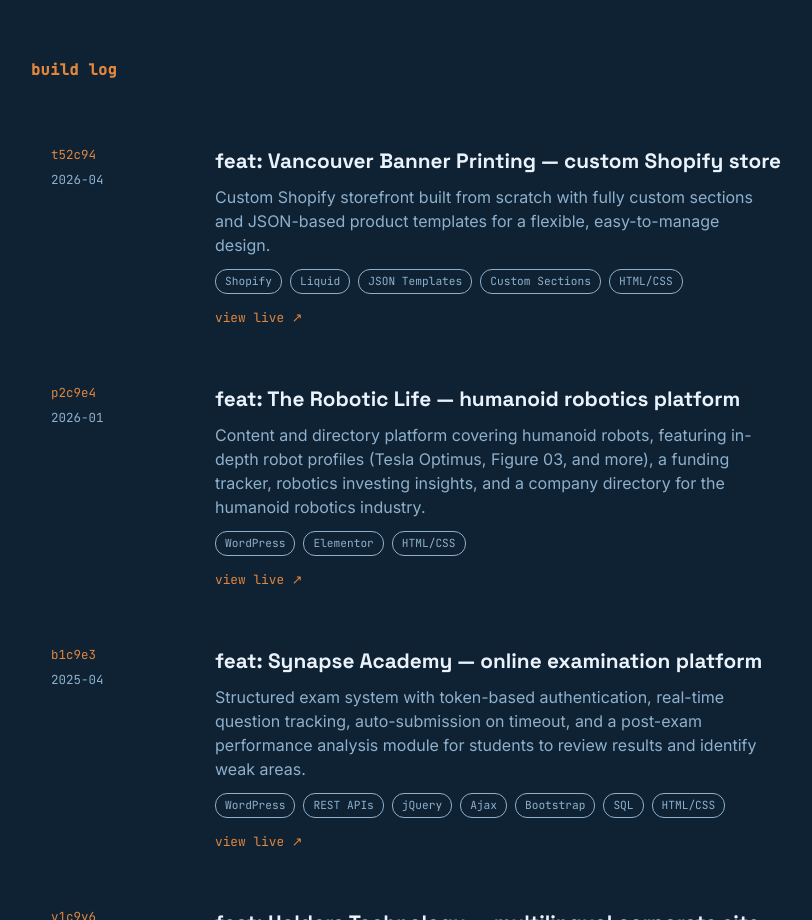
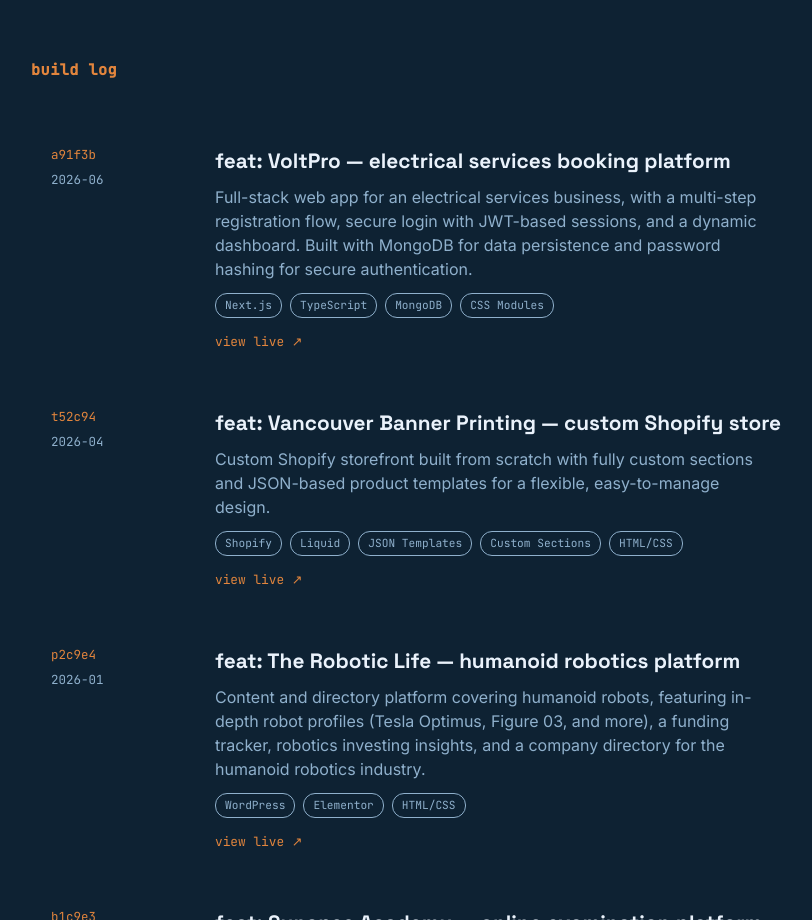
Before and after one commit to chander1322/chander1322.github.io, a plain HTML site: page index.html in a window 1280 px wide. Shown: the part 1460-2380 px from the top of the page, without its empty margins (193-1005 px from the left). Drawn offline with Linux system fonts and the light colour scheme.

Commit message:
Added Nextjs project

```diff
--- a/index.html
+++ b/index.html
@@ -327,8 +327,28 @@
   <div class="wrap">
     <h2 class="section-title">build log</h2>
 
-    <!-- [EDIT] Duplicate this .log-entry block for each project.
-         hash = make up any 7-character id, date = rough month/year -->
+	    <!-- projects -->
+		<!-- Next js project -->
+	  <div class="log-entry">
+	    <div class="log-meta">
+	    <span class="hash">a91f3b</span>
+	    2026-06
+	    <!-- <span class="meta-line">solo · ongoing</span> -->
+	    </div>
+	    <div class="log-body">
+	      <h3>feat: VoltPro — electrical services booking platform</h3>
+	      <p>Full-stack web app for an electrical services business, with a multi-step registration flow, secure login with JWT-based sessions, and a dynamic dashboard. Built with MongoDB for data persistence and password hashing for secure authentication.</p>
+	      <div class="tags">
+	        <span class="tag">Next.js</span>
+	        <span class="tag">TypeScript</span>
+	        <span class="tag">MongoDB</span>
+	        <span class="tag">CSS Modules</span>
+	      </div>
+	      <div class="log-links">
+	        <a href="https://voltpro-app.vercel.app" target="_blank">view live ↗</a>
+	      </div>
+	    </div>
+	</div>
 	<div class="log-entry">
       <div class="log-meta">
         <span class="hash">t52c94</span>
```
